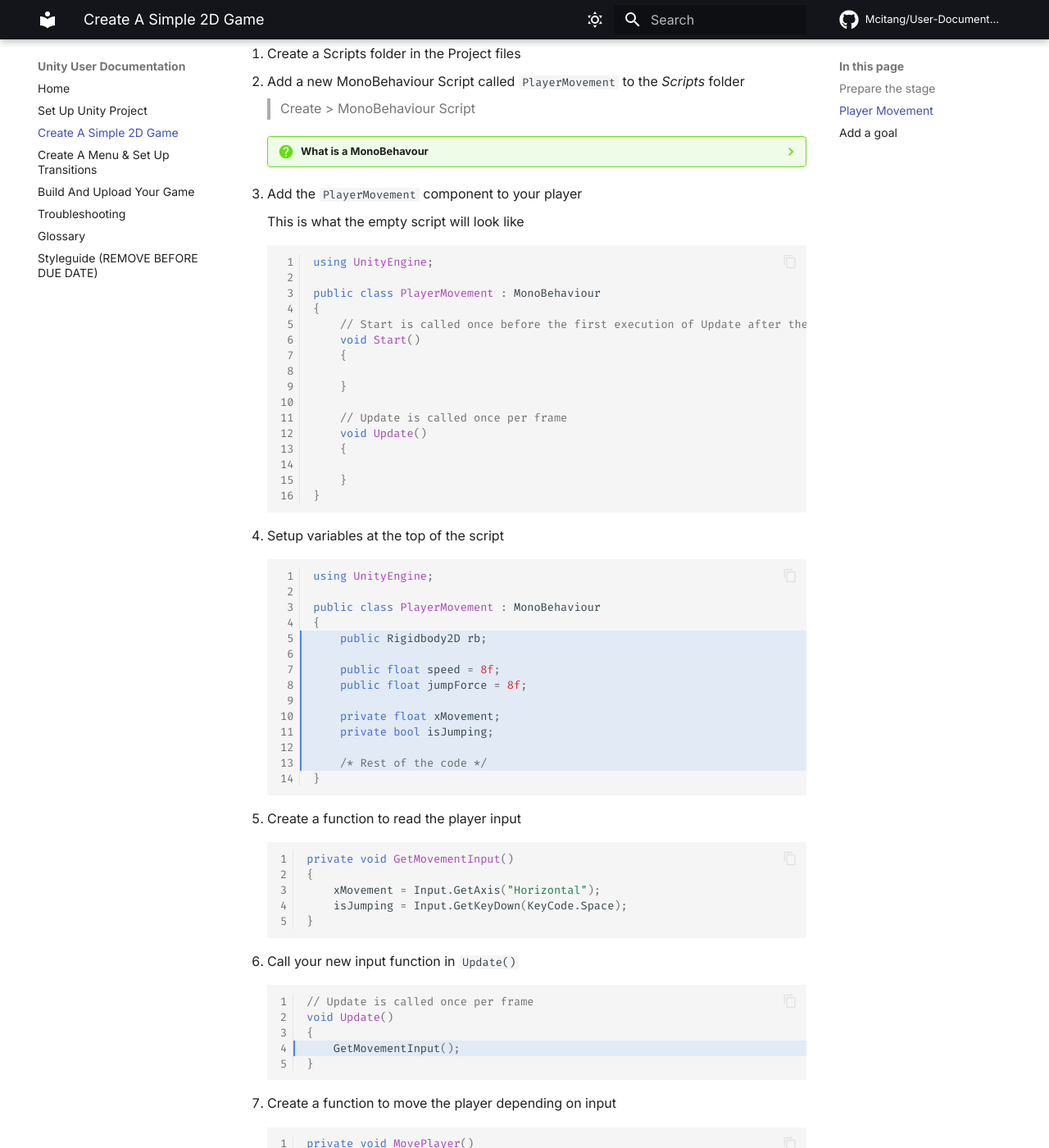
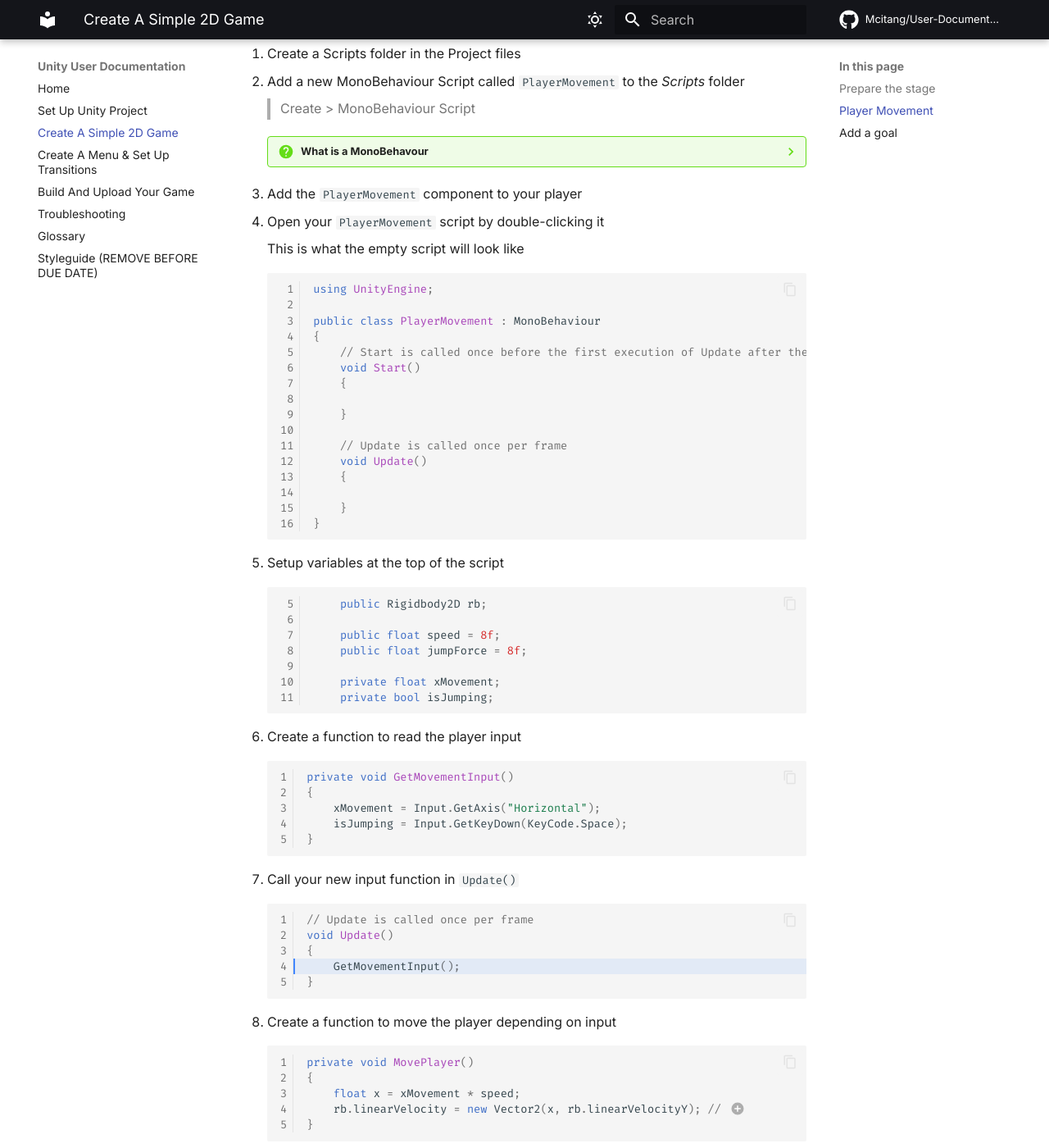
Before and after one commit to Mcitang/User-Documentation, an MkDocs documentation site: the page built from docs/make-game.md, in a window 1280 px wide and 1400 px high, scrolled down 3716 px. Shown: the whole window at 82% size. Built offline with MkDocs 1.6.1 and Material for MkDocs 9.7.7, drawn with Linux system fonts in a browser that asks for light colours; emoji names are drawn with the system emoji font; comment, search, counter and statistics services are not loaded.

Commit message:
Add instructions for how to open a script

````diff
--- a/docs/make-game.md
+++ b/docs/make-game.md
@@ -81,6 +81,8 @@
 
 1. Add the `PlayerMovement` component to your player
 
+1. Open your `PlayerMovement` script by double-clicking it
+
     This is what the empty script will look like
 
     ```C# linenums="1"
@@ -104,11 +106,7 @@
 
 1. Setup variables at the top of the script
 
-    ```C# linenums="1" hl_lines="5-13"
-    using UnityEngine;
-
-    public class PlayerMovement : MonoBehaviour
-    {
+    ```C# linenums="5"
         public Rigidbody2D rb;
 
         public float speed = 8f;
@@ -116,9 +114,6 @@
 
         private float xMovement;
         private bool isJumping;
-
-        /* Rest of the code */
-    }
     ```
 
 
````
